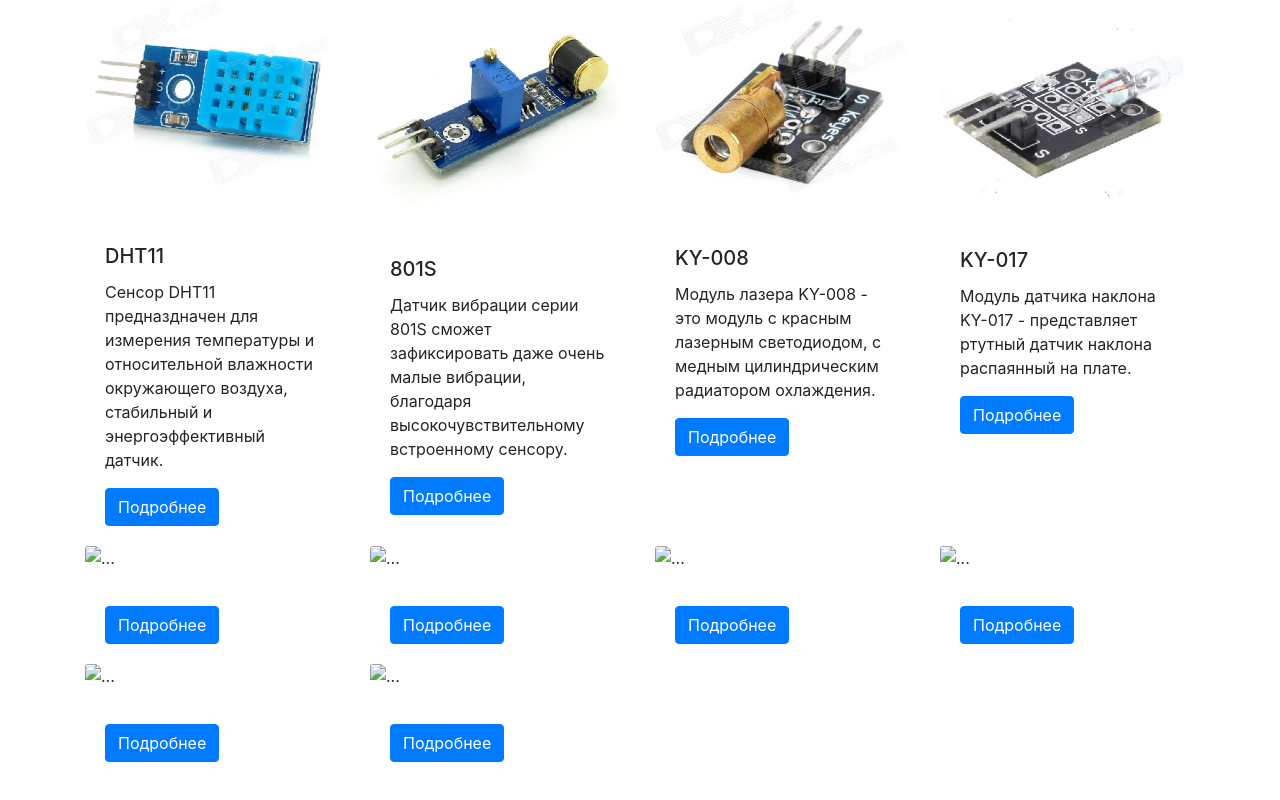
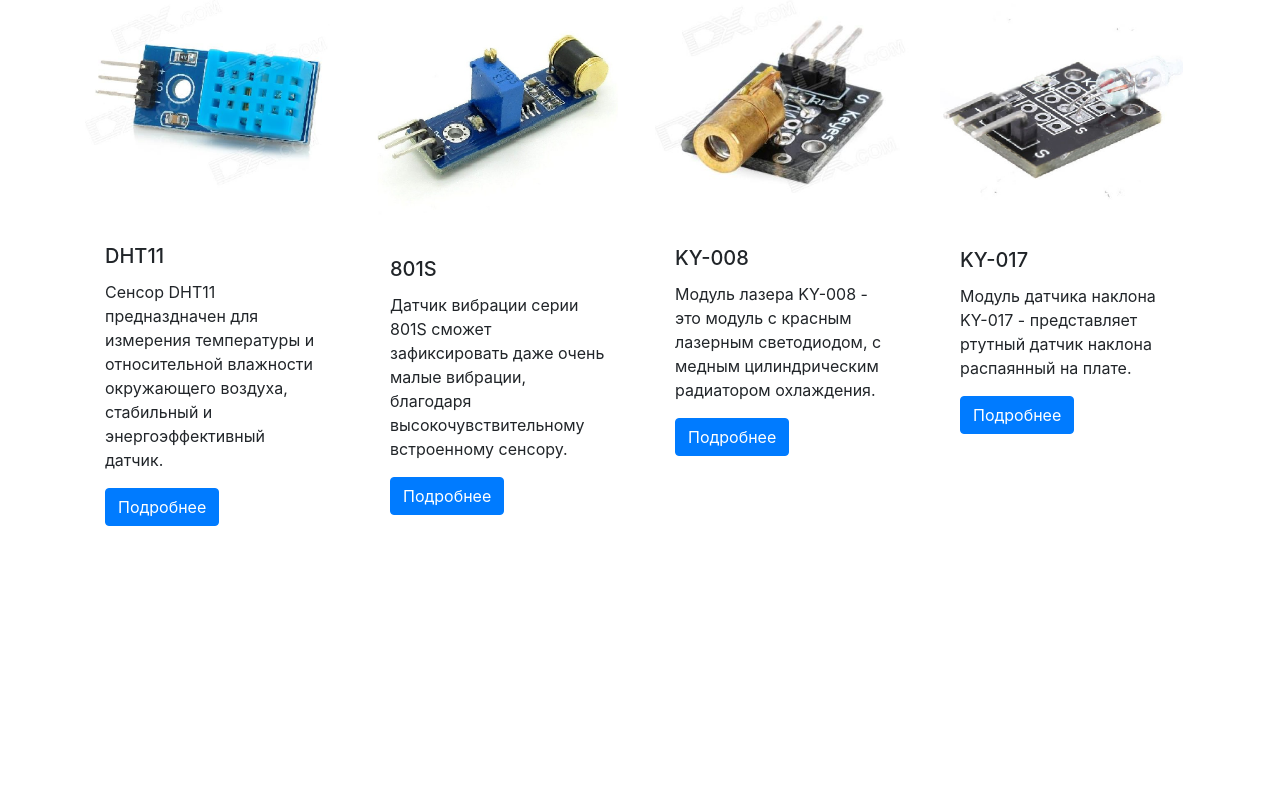
Before and after one commit to sloganzz/sloganzz.github.io, a plain HTML site: page bootstrap/modules.html in a window 1280 px wide. Shown: the part 355-1155 px from the top of the page. Drawn offline with Linux system fonts and the light colour scheme.

Commit message:
Update modules.html

```diff
--- a/bootstrap/modules.html
+++ b/bootstrap/modules.html
@@ -92,53 +92,6 @@
     <a href="index4.html" class="btn btn-primary">Подробнее</a>
   </div>
 </div>
-<div class="col-12 col-xl-3 col-lg-4 col-md-6" style="width: 18rem;">
-  <img src="pictures/" class="card-img-top" alt="...">
-  <div class="card-body">
-    <h5 class="card-title"></h5>
-    <p class="card-text"></p>
-    <a href="index1.html" class="btn btn-primary">Подробнее</a>
-  </div>
-</div>
-<div class="col-12 col-xl-3 col-lg-4 col-md-6" style="width: 18rem;">
-  <img src="pictures/" class="card-img-top" alt="...">
-  <div class="card-body">
-    <h5 class="card-title"></h5>
-    <p class="card-text"></p>
-    <a href="index1.html" class="btn btn-primary">Подробнее</a>
-  </div>
-</div>
-<div class="col-12 col-xl-3 col-lg-4 col-md-6" style="width: 18rem;">
-  <img src="pictures/" class="card-img-top" alt="...">
-  <div class="card-body">
-    <h5 class="card-title"></h5>
-    <p class="card-text"></p>
-    <a href="index1.html" class="btn btn-primary">Подробнее</a>
-  </div>
-</div>
-<div class="col-12 col-xl-3 col-lg-4 col-md-6" style="width: 18rem;">
-  <img src="pictures/" class="card-img-top" alt="...">
-  <div class="card-body">
-    <h5 class="card-title"></h5>
-    <p class="card-text"></p>
-    <a href="index1.html" class="btn btn-primary">Подробнее</a>
-  </div>
-</div>
-<div class="col-12 col-xl-3 col-lg-4 col-md-6" style="width: 18rem;">
-  <img src="pictures/" class="card-img-top" alt="...">
-  <div class="card-body">
-    <h5 class="card-title"></h5>
-    <p class="card-text"></p>
-    <a href="index1.html" class="btn btn-primary">Подробнее</a>
-  </div>
-</div>
-<div class="col-12 col-xl-3 col-lg-4 col-md-6" style="width: 18rem;">
-  <img src="pictures/" class="card-img-top" alt="...">
-  <div class="card-body">
-    <h5 class="card-title"></h5>
-    <p class="card-text"></p>
-    <a href="index1.html" class="btn btn-primary">Подробнее</a>
-  </div>
 </div>
 </div>
 <div class="row">
```
